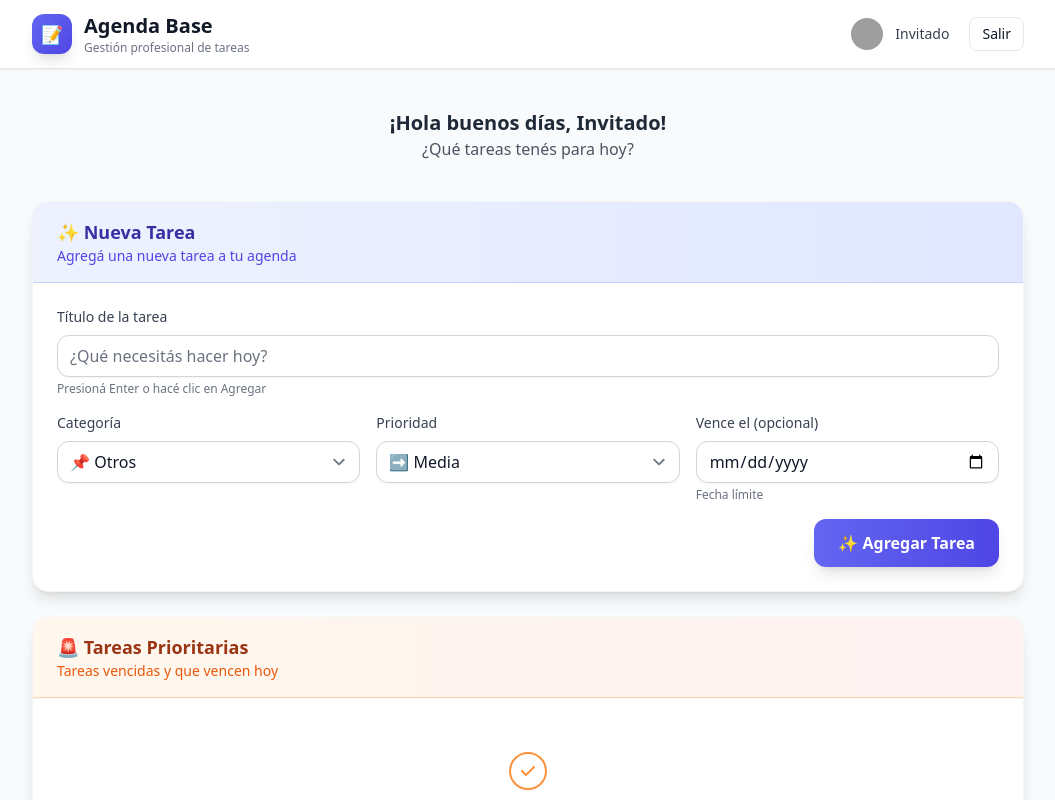
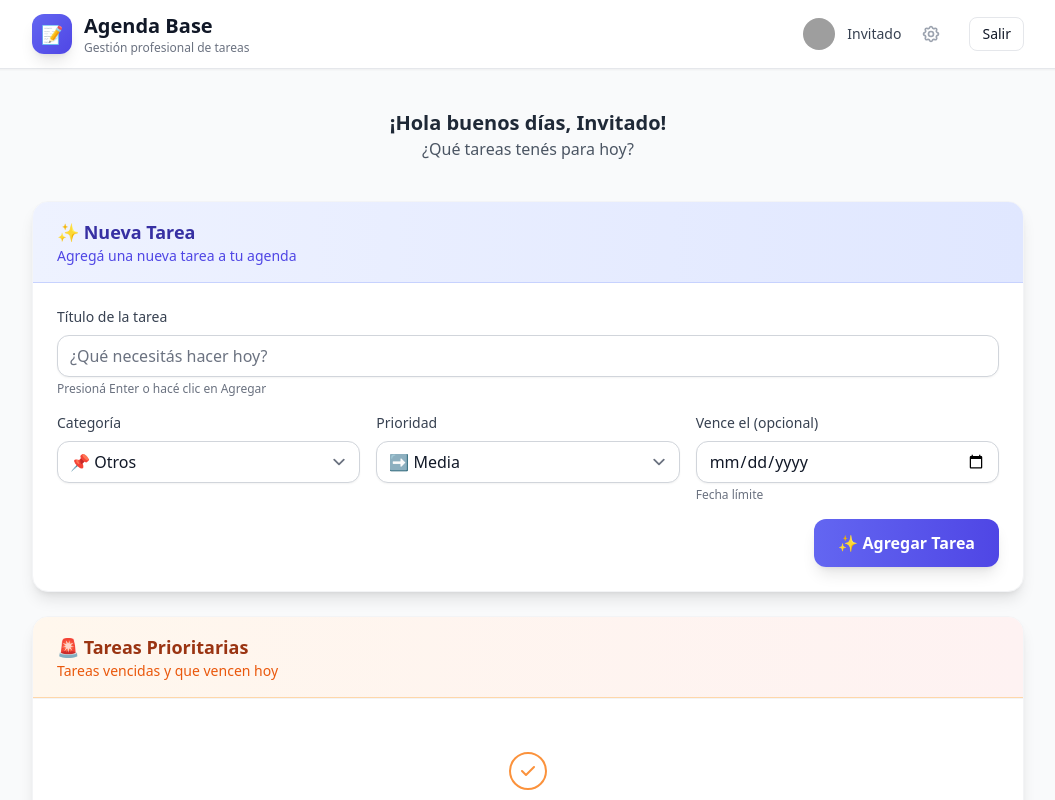
Before and after one commit to Joacostepa/agenda-base, a plain HTML site: page index.html in a window 1280 px wide. Both pictures are taken after a click on the button "🚀 Entrar como invitado". Shown: the top 800 px of the page, without its empty margins (112-1167 px from the left). Drawn offline with nearby package versions, Linux system fonts and the light colour scheme; grey boxes are pictures that could not be loaded.

Commit message:
✨ Mover botón de configuración al menú superior
- Eliminar botón de configuración de la sección de tareas
- Agregar botón de configuración al menú superior (nav-user)
- Mejorar accesibilidad y UX del botón de configuración
- Mantener toda la funcionalidad existente

```diff
--- a/index.html
+++ b/index.html
@@ -268,16 +268,6 @@
               </div>
               <div class="flex items-center gap-3">
                 <span id="task-count" class="text-sm text-gray-500">(0)</span>
-                <button
-                  id="btn-settings"
-                  class="p-2 rounded-lg text-gray-400 hover:text-gray-600 hover:bg-gray-100 transition-colors"
-                  title="Configuración"
-                >
-                  <svg class="w-5 h-5" fill="none" stroke="currentColor" viewBox="0 0 24 24">
-                    <path stroke-linecap="round" stroke-linejoin="round" stroke-width="2" d="M10.325 4.317c.426-1.756 2.924-1.756 3.35 0a1.724 1.724 0 002.573 1.066c1.543-.94 3.31.826 2.37 2.37a1.724 1.724 0 001.065 2.572c1.756.426 1.756 2.924 0 3.35a1.724 1.724 0 00-1.066 2.573c.94 1.543-.826 3.31-2.37 2.37a1.724 1.724 0 00-2.572 1.065c-.426 1.756-2.924 1.756-3.35 0a1.724 1.724 0 00-2.573-1.066c-1.543.94-3.31-.826-2.37-2.37a1.724 1.724 0 00-1.065-2.572c-1.756-.426-1.756-2.924 0-3.35a1.724 1.724 0 001.066-2.573c-.94-1.543.826-3.31 2.37-2.37.996.608 2.296.07 2.572-1.065z" />
-                    <path stroke-linecap="round" stroke-linejoin="round" stroke-width="2" d="M15 12a3 3 0 11-6 0 3 3 0 016 0z" />
-                  </svg>
-                </button>
               </div>
             </div>
           </div>
--- a/js/modules/ui.js
+++ b/js/modules/ui.js
@@ -51,6 +51,18 @@ export function renderNavUser() {
   name.className = 'hidden sm:inline text-sm text-gray-700';
   name.textContent = user.displayName || 'Invitado';
 
+  // Botón de configuración
+  const settingsBtn = document.createElement('button');
+  settingsBtn.id = 'btn-settings';
+  settingsBtn.className = 'p-2 rounded-lg text-gray-400 hover:text-gray-600 hover:bg-gray-100 transition-colors';
+  settingsBtn.title = 'Configuración';
+  settingsBtn.innerHTML = `
+    <svg class="w-5 h-5" fill="none" stroke="currentColor" viewBox="0 0 24 24">
+      <path stroke-linecap="round" stroke-linejoin="round" stroke-width="2" d="M10.325 4.317c.426-1.756 2.924-1.756 3.35 0a1.724 1.724 0 002.573 1.066c1.543-.94 3.31.826 2.37 2.37a1.724 1.724 0 001.065 2.572c1.756.426 1.756 2.924 0 3.35a1.724 1.724 0 00-1.066 2.573c.94 1.543-.826 3.31-2.37 2.37a1.724 1.724 0 00-2.572 1.065c-.426 1.756-2.924 1.756-3.35 0a1.724 1.724 0 00-2.573-1.066c-1.543.94-3.31-.826-2.37-2.37a1.724 1.724 0 00-1.065-2.572c-1.756-.426-1.756-2.924 0-3.35a1.724 1.724 0 001.066-2.573c-.94-1.543.826-3.31 2.37-2.37.996.608 2.296.07 2.572-1.065z" />
+      <path stroke-linecap="round" stroke-linejoin="round" stroke-width="2" d="M15 12a3 3 0 11-6 0 3 3 0 016 0z" />
+    </svg>
+  `;
+
   // Botón de salir
   const logoutBtn = document.createElement('button');
   logoutBtn.className = 'ml-2 rounded-lg border px-3 py-1.5 text-sm hover:bg-gray-50 transition-colors';
@@ -60,7 +72,7 @@ export function renderNavUser() {
     window.dispatchEvent(new CustomEvent('user-logout'));
   });
 
-  elements.navUser.append(avatar, name, logoutBtn);
+  elements.navUser.append(avatar, name, settingsBtn, logoutBtn);
 }
 
 /**
```
